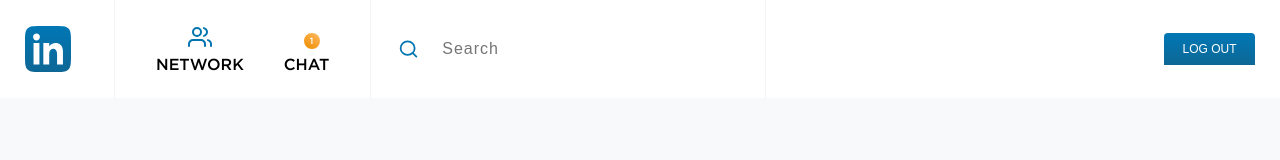
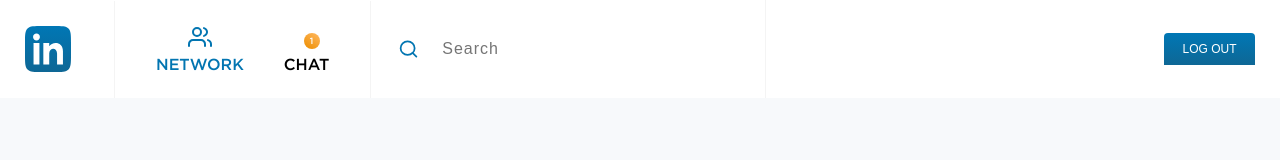
Before and after one commit to valmir-haxholli/thc-assignment, a React (Create React App) app: page /dashboard in a window 1280 px wide. Shown: the top 160 px of the page. Built offline with nearby package versions, Linux system fonts and the light colour scheme; sample sign-in values are in the browser's storage; some icons are missing.

Commit message:
User logout button functionality implemented
User logout button functionality implemented

```diff
--- a/src/components/Navbar/Navbar.css
+++ b/src/components/Navbar/Navbar.css
@@ -36,6 +36,10 @@
 
 .navbar__logo {
     padding: 0 20px;
+}
+
+.logo--active {
+    color: #0275B1;
 }
 
 .navbar__logo .notification {
--- a/src/components/Navbar/Navbar.js
+++ b/src/components/Navbar/Navbar.js
@@ -1,3 +1,5 @@
+import { useHistory } from 'react-router-dom';
+
 import './Navbar.css'
 
 import Button from '../Button/Button';
@@ -7,14 +9,24 @@ import { ReactComponent as Users } from '../../assets/images/users.svg';
 import { ReactComponent as Chat } from '../../assets/images/chat.svg';
 import { ReactComponent as Search } from '../../assets/images/search.svg';
 
-const Navbar = () => (
+const Navbar = () => {
+
+    const history = useHistory();
+
+    const userLogout = (e) => {
+        e.preventDefault();
+        sessionStorage.removeItem('authentication_token');
+        history.push('/');
+    }
+
+    return (
         <div className='navbar'>
             <div className='navbar__sections'>
                 <Logo className='navbar__home' />
                 <div className='navbar__logos'>
                     <div className='navbar__logo'>
                         <Users />
-                    <p>Network</p>
+                        <p className='logo--active'>Network</p>
                     </div>
                     <div className='navbar__logo'>
                         <div className='notification'>
@@ -29,10 +41,13 @@ const Navbar = () => (
                     <input type="text"  placeholder='Search'/>
                 </div>
             </div>
-        <div className='btn--navbar'>
-                <Button name="Log Out" color="primary" />
-        </div>
+            <form className='btn--navbar' onSubmit={userLogout}>
+                    <Button color='primary' name='Log Out' />
+            </form>
         </div>
     )
+}
+
+
 
 export default Navbar;
```
Lines whose indentation alone changed are shown as unchanged.
